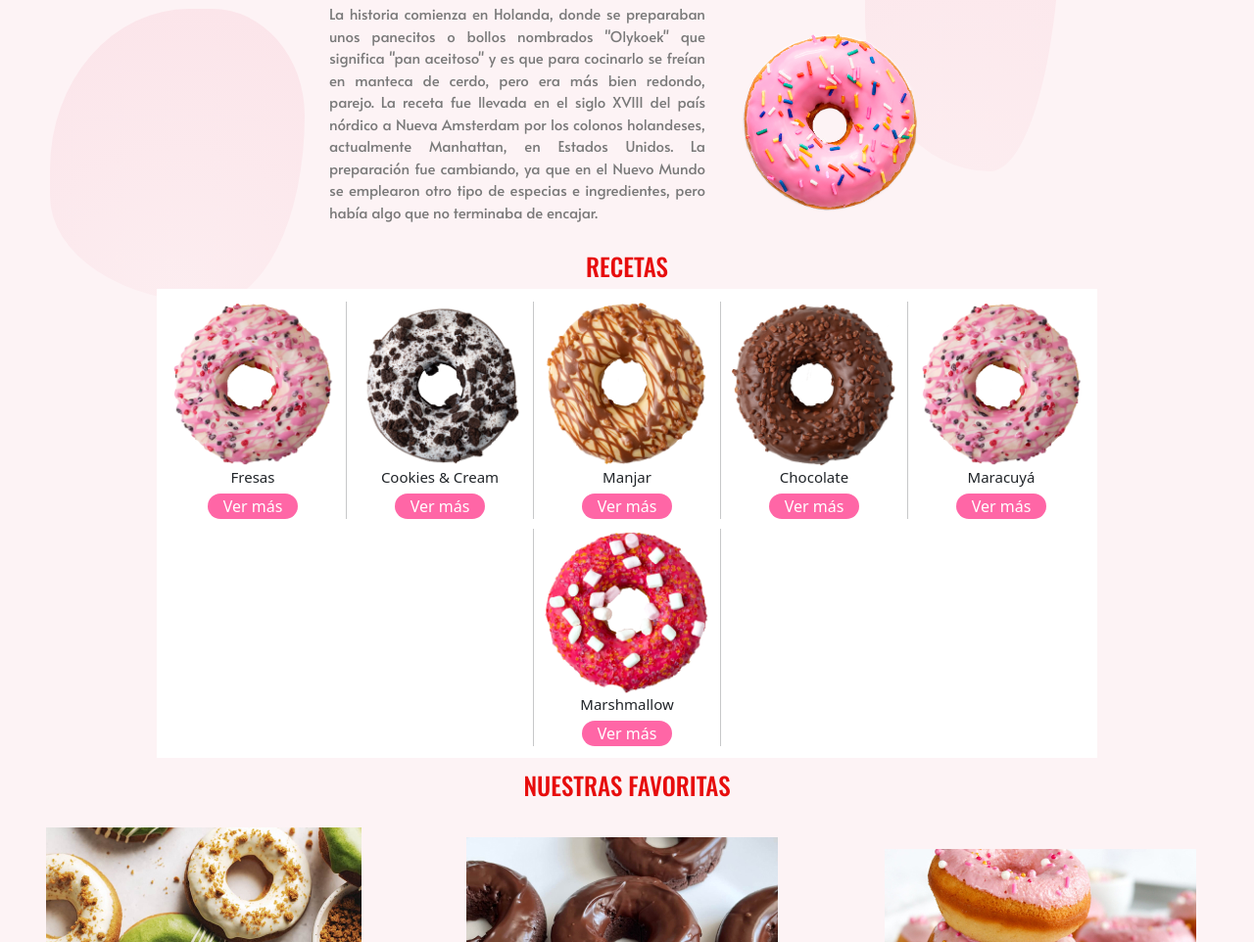
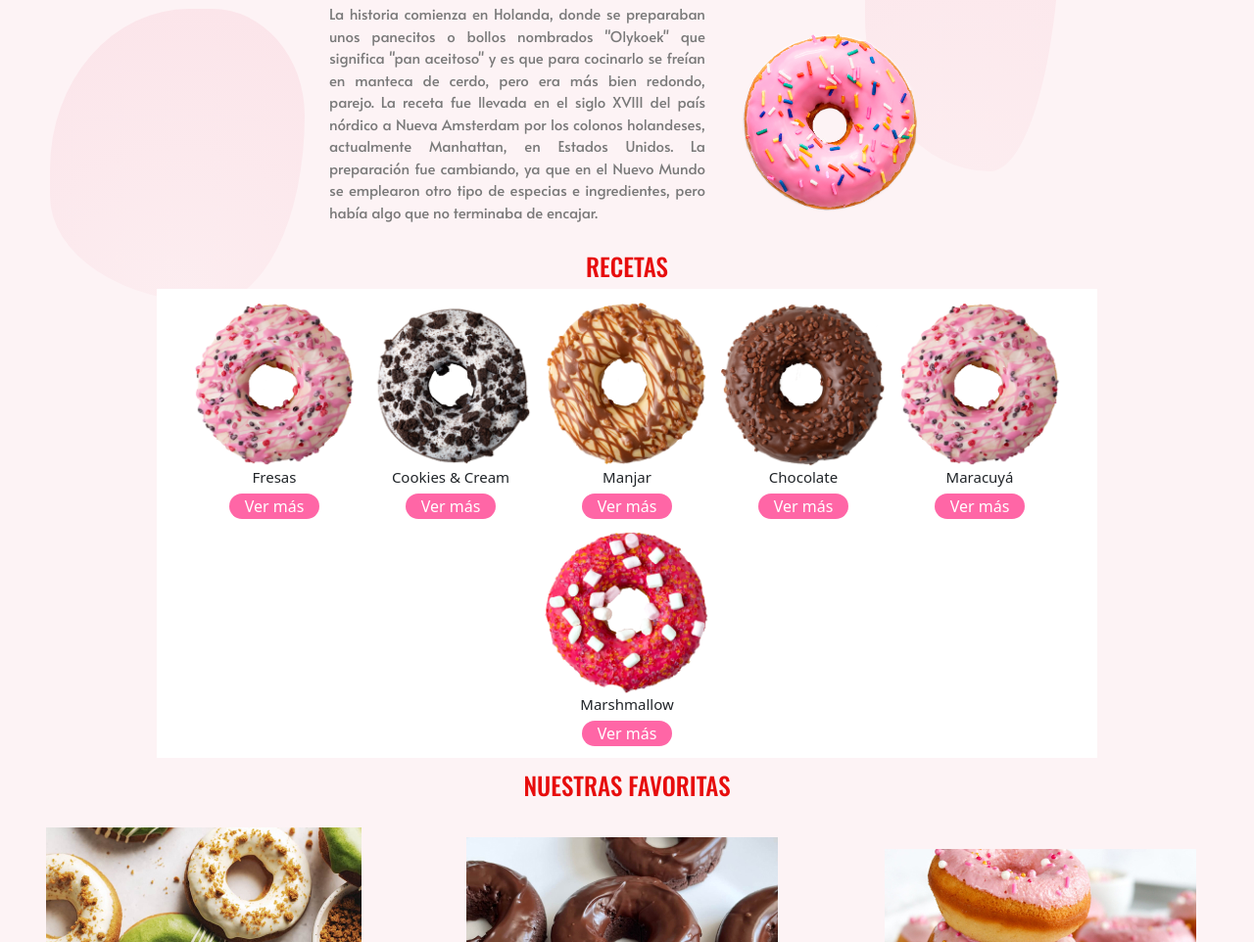
Before and after one commit to vanessadugarte/coderhouse-donuts, a plain HTML site: page index.html in a window 1280 px wide. Shown: the part 471-1433 px from the top of the page at 98% size. Drawn offline with nearby package versions, Linux system fonts and the light colour scheme.

Commit message:
delete vr

```diff
--- a/css/style.css
+++ b/css/style.css
@@ -737,9 +737,7 @@ main{
     max-width:35%;
    }
 
-   .vr{
-    display: none;
-   }
+
 
 /**-------galeria media query mobile 480px -------**/
 
--- a/index.html
+++ b/index.html
@@ -105,37 +105,37 @@
     <h4>Fresas</h4>
     <button class="ver-mas px-3">Ver m&aacute;s</button>
   </article>
-  <div class="vr"></div>
+
   <article>
     <img src="images/dona-6-cookies-and-cream.png" class="img-carrusel" alt="dona 2 cookies and cream"/>
     <h4>Cookies & Cream</h4>
     <button class="ver-mas px-3">Ver m&aacute;s</button>
   </article>
-  <div class="vr"></div>
+
   <article>
     <img src="images/dona-1-manjar.png" class="img-carrusel" alt="dona 3 manjar"/>
     <h4>Manjar</h4>
     <button class="ver-mas px-3">Ver m&aacute;s</button>
   </article>
-  <div class="vr"></div>
+
   <article>
     <img src="images/dona-4-chispas-chocolate.png" class="img-carrusel" alt="dona 4 chocolate"/>
     <h4>Chocolate</h4>
     <button class="ver-mas px-3">Ver m&aacute;s</button>
   </article>
-  <div class="vr"></div>
+
   <article>
     <img src="images/dona-5-frutilla.png" class="img-carrusel" alt="dona 5 maracuya"/>
     <h4>Maracuy&aacute;</h4>
     <button class="ver-mas px-3">Ver m&aacute;s</button>
   </article>
-  <div class="vr"></div>
+
   <article>
     <img src="images/dona-2-gomitas.png" class="img-carrusel" alt="dona 6 marshmallow"/>
     <h4>Marshmallow</h4>
     <button class="ver-mas px-3">Ver m&aacute;s</button>
   </article>
-  <div class="vr"></div>
+
 
 </section>
 </section>
```
